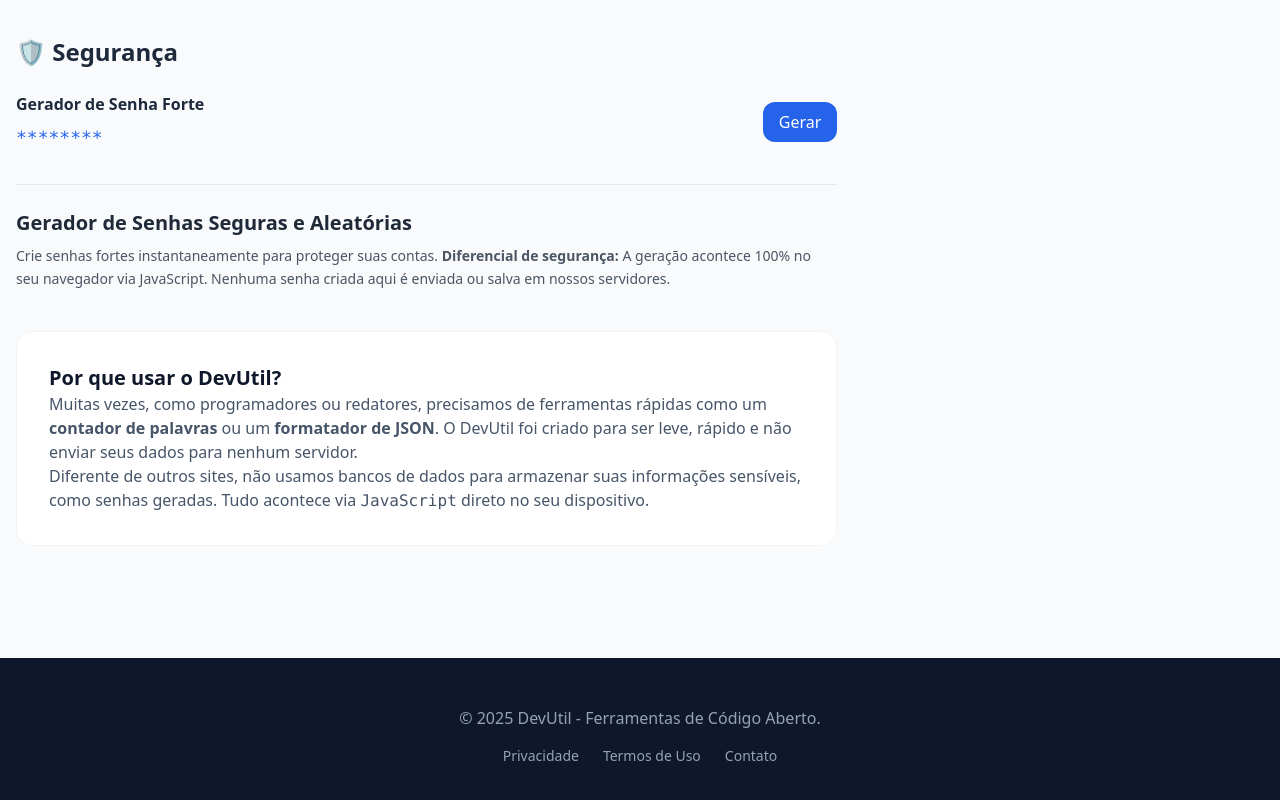
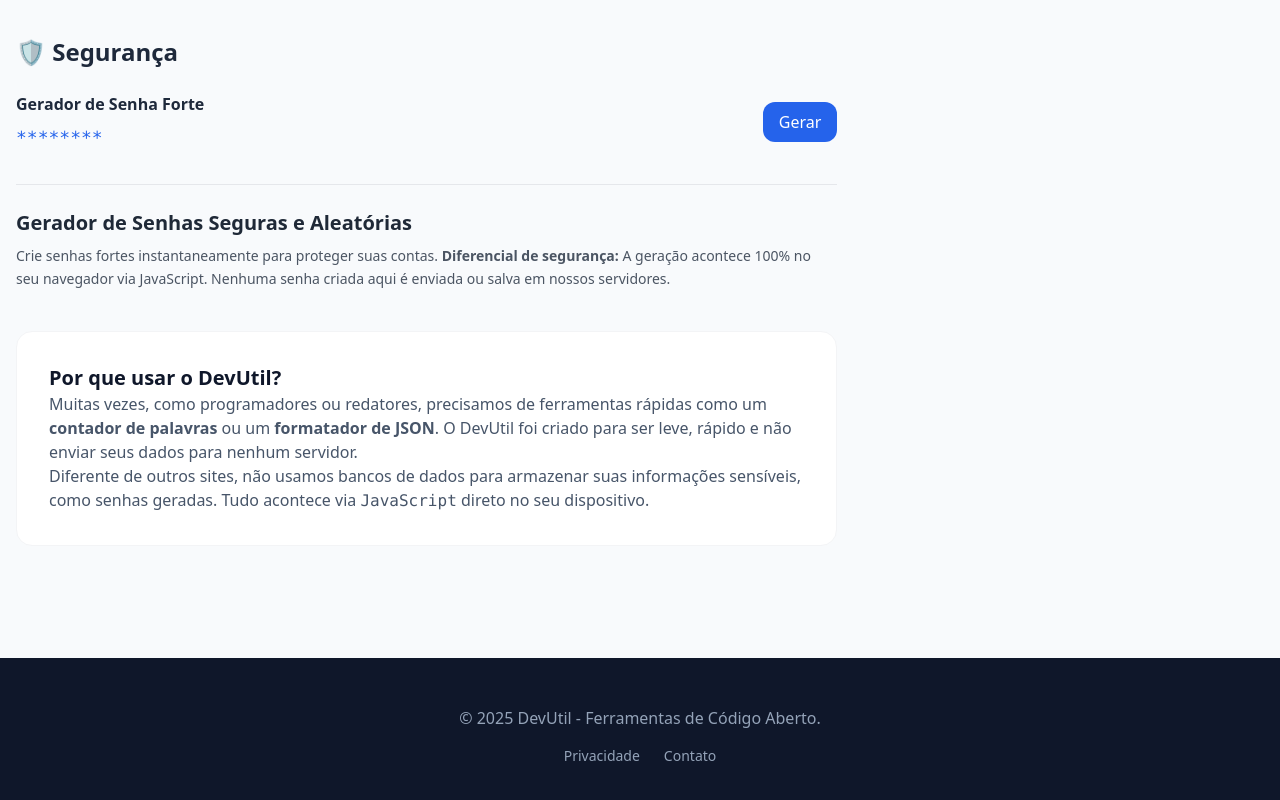
Before and after one commit to ThiagoBaratieri/meu-site-dev, a plain HTML site: page index.html in a window 1280 px wide. Shown: the part 1608-2408 px from the top of the page. Drawn offline with nearby package versions, Linux system fonts and the light colour scheme.

Commit message:
Configurações links rodapé

```diff
--- a/index.html
+++ b/index.html
@@ -166,8 +166,7 @@
             <p class="mb-4">© 2025 DevUtil - Ferramentas de Código Aberto.</p>
             <div class="flex justify-center gap-6 text-sm">
                 <a href="privacidade.html" class="hover:text-white">Privacidade</a>
-                <a href="#" class="hover:text-white">Termos de Uso</a>
-                <a href="#" class="hover:text-white">Contato</a>
+                <a href="mailto:contato@devutil.com.br" class="hover:underline">Contato</a>
             </div>
         </div>
     </footer>
```
